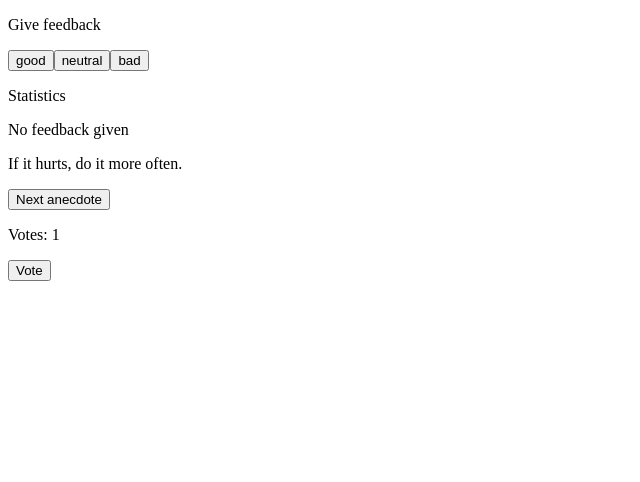
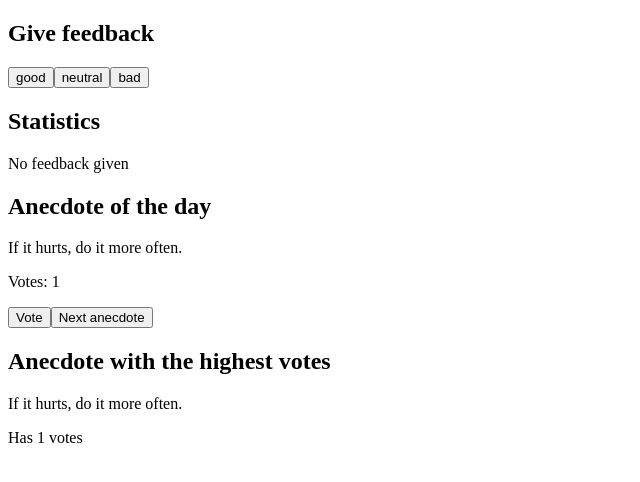
Before and after one commit to mercy-mwai/unicafe, a React (Vite) app: page / in a window 1280 px wide. Both pictures are taken after a click on the button "Vote". Shown: the top 482 px of the page, without its empty margins (0-640 px from the left). Built offline with nearby package versions, Linux system fonts and the light colour scheme.

Commit message:
implemented the anecdote so that it displays anecdote with the largest number of votes

```diff
--- a/src/App.jsx
+++ b/src/App.jsx
@@ -61,10 +61,9 @@ const anecdotes=[
 
 ]
 
-const displayRandomAnecdote = () => {
-  const randomIndex = Math.floor(Math.random() * anecdotes.length);
-  setSelected(randomIndex);
-};
+const [votes, setVotes] = useState(new Array(anecdotes.length).fill(0));
+const [selected,setSelected]=useState(0);
+
 
 const voteForAnecdote = () => {
   const copy = [...votes];
@@ -72,8 +71,15 @@ const voteForAnecdote = () => {
   setVotes(copy);
 };
 
-  const [votes, setVotes] = useState(new Array(anecdotes.length).fill(0));
-  const [selected,setSelected]=useState(0)
+const displayRandomAnecdote = () => {
+  const randomIndex = Math.floor(Math.random() * anecdotes.length);
+  setSelected(randomIndex);
+};
+
+const maxVotes = Math.max(...votes);
+const maxVotesIndex = votes.indexOf(maxVotes);
+const maxVotesAnecdote = anecdotes[maxVotesIndex];
+
   const [good, setGood] = useState(0);
   const [neutral, setNeutral] = useState(0);
   const [bad, setBad] = useState(0);
@@ -84,16 +90,27 @@ const voteForAnecdote = () => {
 
   return (
     <div>
-      <p>Give feedback</p>
+      <h2>Give feedback</h2>
       <Button handleClick={handleGoodClick} text="good" />
       <Button handleClick={handleNeutralClick} text="neutral" />
       <Button handleClick={handleBadClick} text="bad" />
-      <p>Statistics</p>
+      <h2>Statistics</h2>
       <Statistics good={good} neutral={neutral} bad={bad} />
+      <h2>Anecdote of the day</h2>
       <p>{anecdotes[selected]}</p>
-      <button onClick={displayRandomAnecdote}>Next anecdote</button>
       <p>Votes: {votes[selected]}</p>
       <button onClick={voteForAnecdote}>Vote</button>
+      <button onClick={displayRandomAnecdote}>Next anecdote</button>
+
+      <h2>Anecdote with the highest votes</h2>
+      {maxVotes > 0 ? (
+        <div>
+          <p>{maxVotesAnecdote}</p>
+          <p>Has {maxVotes} votes</p>
+        </div>
+      ) : (
+        <p>No votes yet</p>
+      )}
     </div>
   );
 };
```
